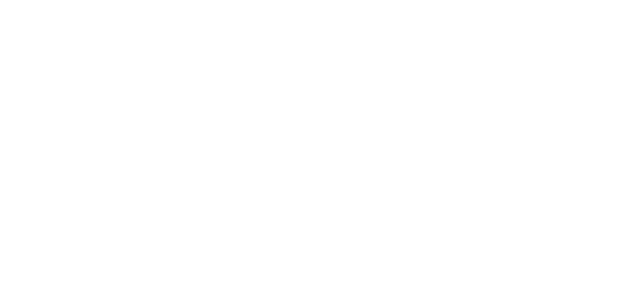
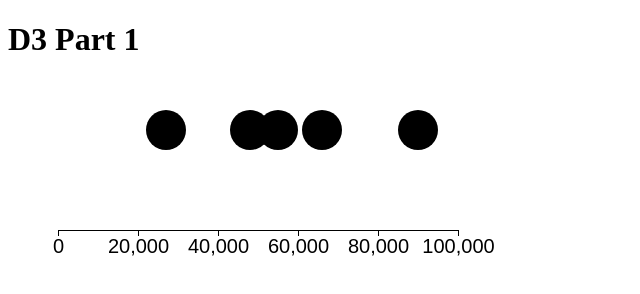
Before and after one commit to DS4200-S23-Class/ic-07-rhoyler7, a plain HTML site: page index.html in a window 1280 px wide. Shown: the whole page, without its empty margins (0-640 px from the left). Drawn offline with Linux system fonts and the light colour scheme.

Commit message:
Update 1

```diff
--- a/index.html
+++ b/index.html
@@ -3,12 +3,19 @@
 
 <head>
     <meta charset=utf-8/>
+    <title> ic-07 </title>
+
+    <link rel="stylesheet" href="style.css">
+
+    <script src="d3.v6.1.1/d3.min.js"></script>
 </head>
 
+<body>
+<h1>D3 Part 1</h1>
 
-<body>
+<div id="vis1"></div>
 
-
+<script src="main.js"></script>
 </body>
 
 </html>
--- /dev/null
+++ b/main.js
@@ -0,0 +1,42 @@
+const FRAME_HEIGHT = 200;
+const FRAME_WIDTH = 500;
+const MARGINS = {left: 50, right: 50, top: 50, bottom: 50};
+
+const data2 = [55000, 48000, 27000, 66000, 90000];
+
+const VIS_HEIGHT = FRAME_HEIGHT - MARGINS.top - MARGINS.bottom;
+const VIS_WIDTH = FRAME_WIDTH - MARGINS.left - MARGINS.right;
+
+const FRAME3 = d3.select("#vis1")
+    .append("svg")
+    .attr("height", FRAME_HEIGHT)
+    .attr("width", FRAME_WIDTH)
+    .attr("class", "frame");
+
+// Scaling functions
+const MAX_X = d3.max(data2, (d) => {
+    return d;
+})
+console.log("Max x: " + MAX_X);
+
+// scale function
+const X_SCALE = d3.scaleLinear()
+    .domain([0, (MAX_X + 10000)])
+    .range([0, VIS_WIDTH]);
+
+FRAME3.selectAll("points")
+    .data(data2)
+    .enter()
+    .append("circle")
+    .attr("cx", (d) => {
+        return (X_SCALE(d) + MARGINS.left)
+    })
+    .attr("cy", MARGINS.top)
+    .attr("r", 20)
+    .attr("class", "point");
+
+// add an axis
+FRAME3.append("g")
+    .attr("transform", "translate(" + MARGINS.left + "," + (VIS_HEIGHT + MARGINS.top + ")"))
+    .call(d3.axisBottom(X_SCALE).ticks(4))
+    .attr("font-size", "20px");
```
Also changed, not shown: style.css (added).
